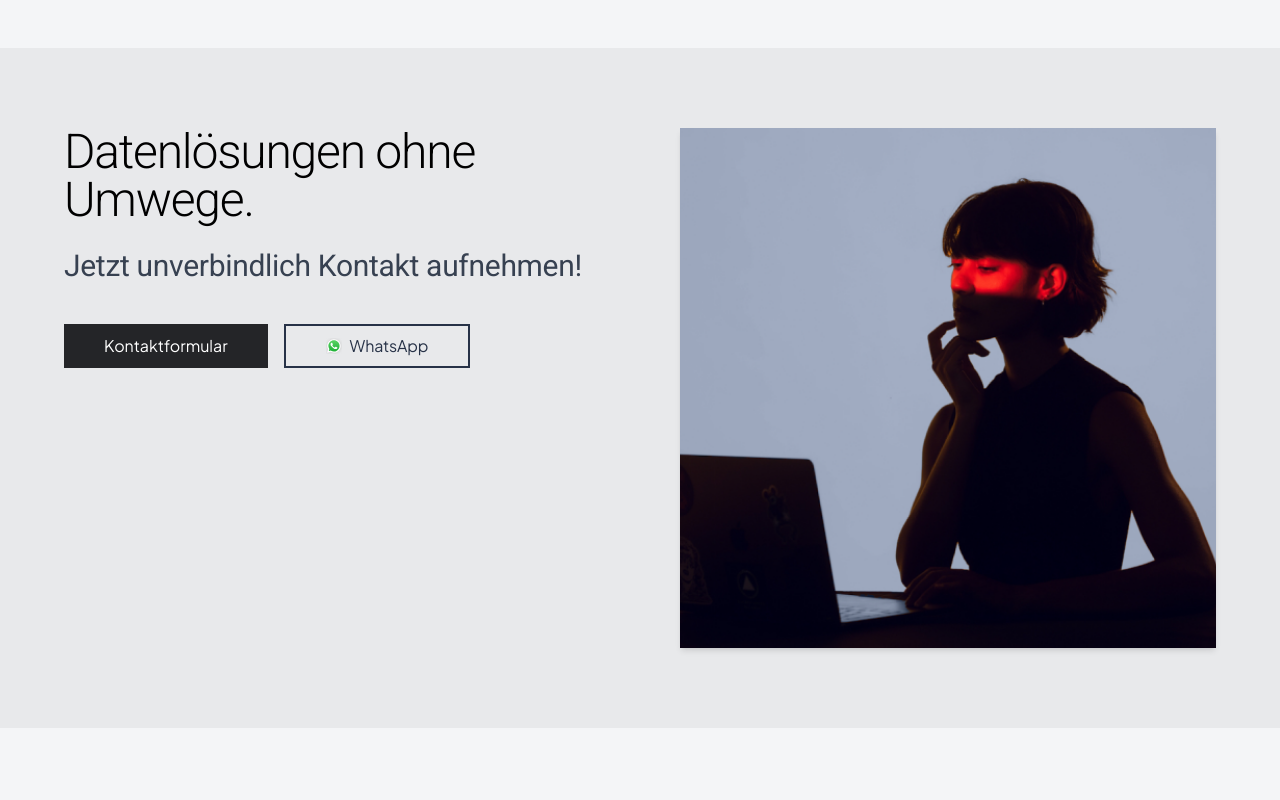
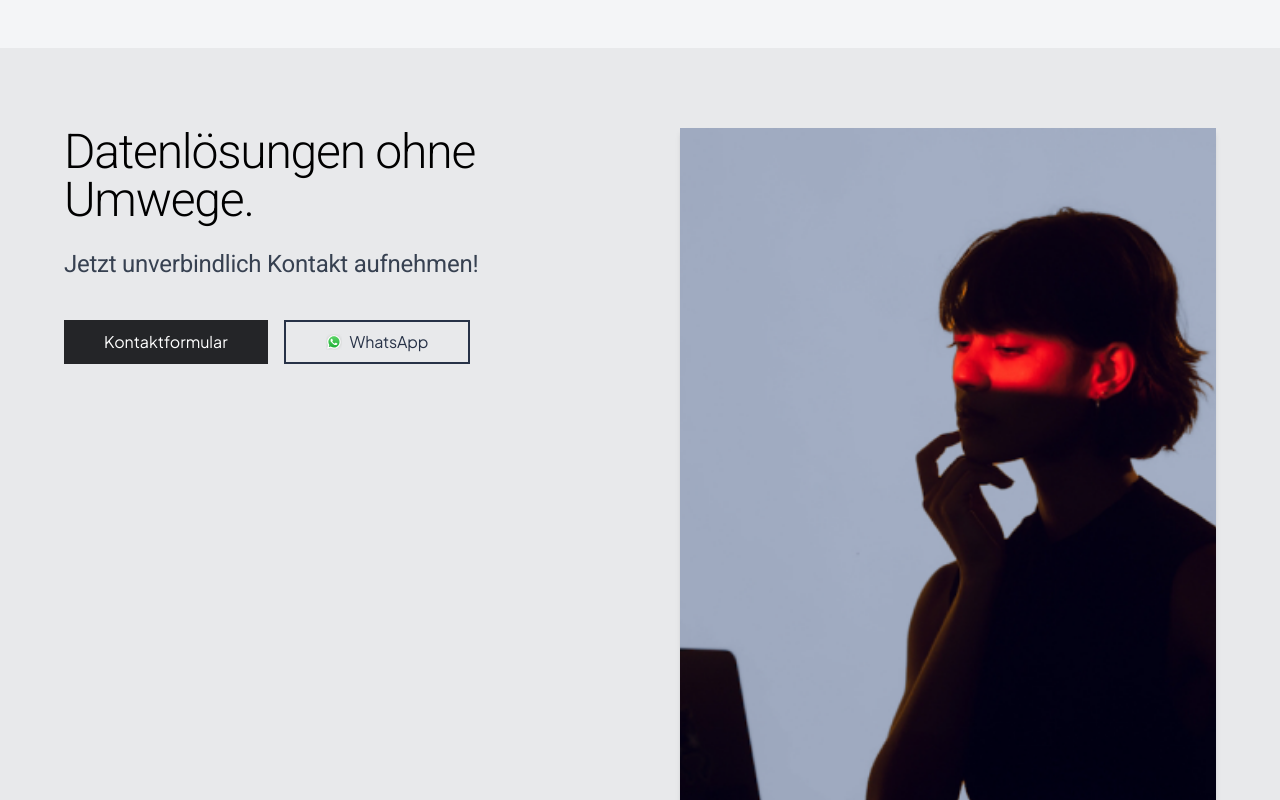
Before and after one commit to HHDS85/datafab-website, a Vue app: page / in a window 1280 px wide. Shown: the part 3260-4060 px from the top of the page. Built offline with nearby package versions, Linux system fonts and the light colour scheme.

Commit message:
Added package-lock.json

```diff
--- a/src/components/CTASection.vue
+++ b/src/components/CTASection.vue
@@ -2,14 +2,14 @@
   <section ref="sectionRef" id="kontakt" class="relative w-full bg-[#E8E9EB] py-20 scroll-animate">
     <div class="container mx-auto max-w-[1440px] px-6 lg:px-12 xl:px-16">
       <div class="grid grid-cols-1 lg:grid-cols-2 gap-16 xl:gap-20 items-start">
-        <div class="flex flex-col gap-10 order-2 lg:order-1">
+        <div class="flex flex-col gap-10 order-2 lg:order-1 max-w-[520px]">
           <div class="space-y-6">
             <h2 class="font-family-roboto font-light text-black text-4xl md:text-5xl tracking-tight leading-[1.1]">
               Datenlösungen
               ohne Umwege.
             </h2>
 
-            <p class="font-family-roboto font-normal text-gray-700 text-2xl md:text-3xl leading-[1.3]">
+            <p class="font-family-roboto font-normal text-gray-700 text-xl md:text-2xl leading-[1.3]">
               Jetzt unverbindlich Kontakt aufnehmen!
             </p>
           </div>
@@ -39,7 +39,7 @@
         </div>
 
         <div
-          class="relative w-full h-[480px] md:h-[520px] order-1 lg:order-2"
+          class="relative w-full h-[680px] md:h-[750px] lg:h-[820px] order-1 lg:order-2"
           style="perspective: 2000px;"
         >
           <div
@@ -59,10 +59,10 @@
             </div>
 
             <div
-              class="absolute inset-0 w-full h-full bg-white shadow-md overflow-hidden"
+              class="absolute inset-0 w-full h-full bg-white shadow-md"
               style="backface-visibility: hidden; transform: rotateY(180deg);"
             >
-              <div class="w-full h-full overflow-y-auto p-8">
+              <div class="w-full h-full p-8 overflow-y-auto">
                 <ContactForm @close="showForm = false" />
               </div>
             </div>
```
Also changed, not shown: 1 other file (tests, documents, lock files or other folders).
